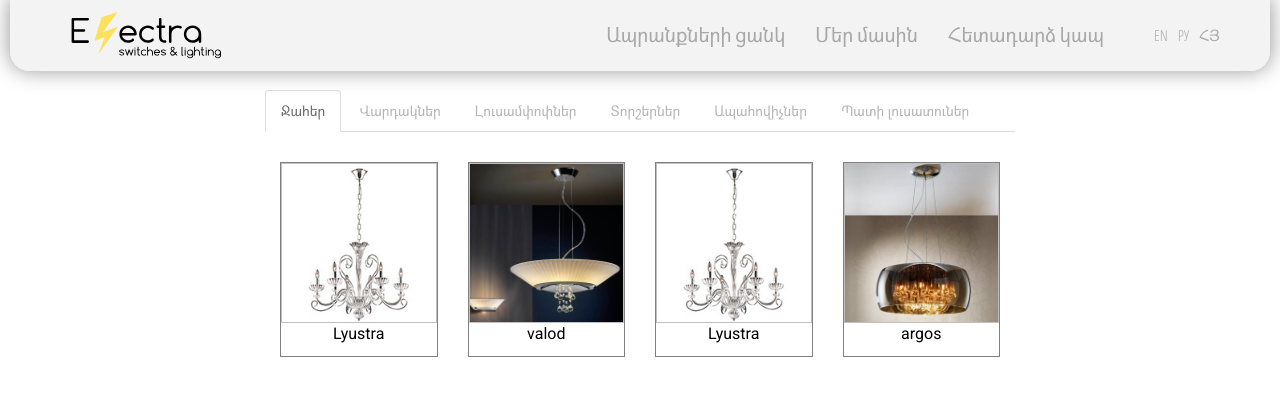
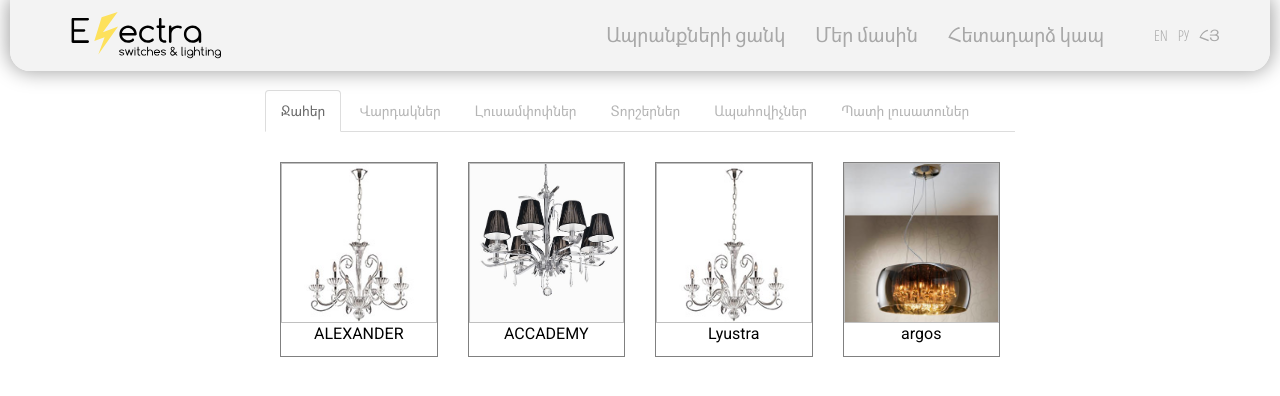
Before and after one commit to electrayerevan/electrayerevan.github.io, a Jekyll site: the page built from products.html, in a window 1280 px wide. Shown: the top 396 px of the page. Built offline with Jekyll 4.4.1, drawn with Linux system fonts in a browser that asks for light colours.

Commit message:
Update categories.yml

```diff
--- a/_data/categories.yml
+++ b/_data/categories.yml
@@ -1,9 +1,9 @@
 - name: Ջահեր
   products:
     - img: alexander.jpg
-      name: Lyustra
-    - img: valdo.jpg
-      name: valod
+      name: ALEXANDER
+    - img: accademy.jpg
+      name: ACCADEMY
     - img: alexander.jpg
       name: Lyustra
     - img: argos.jpg
```
